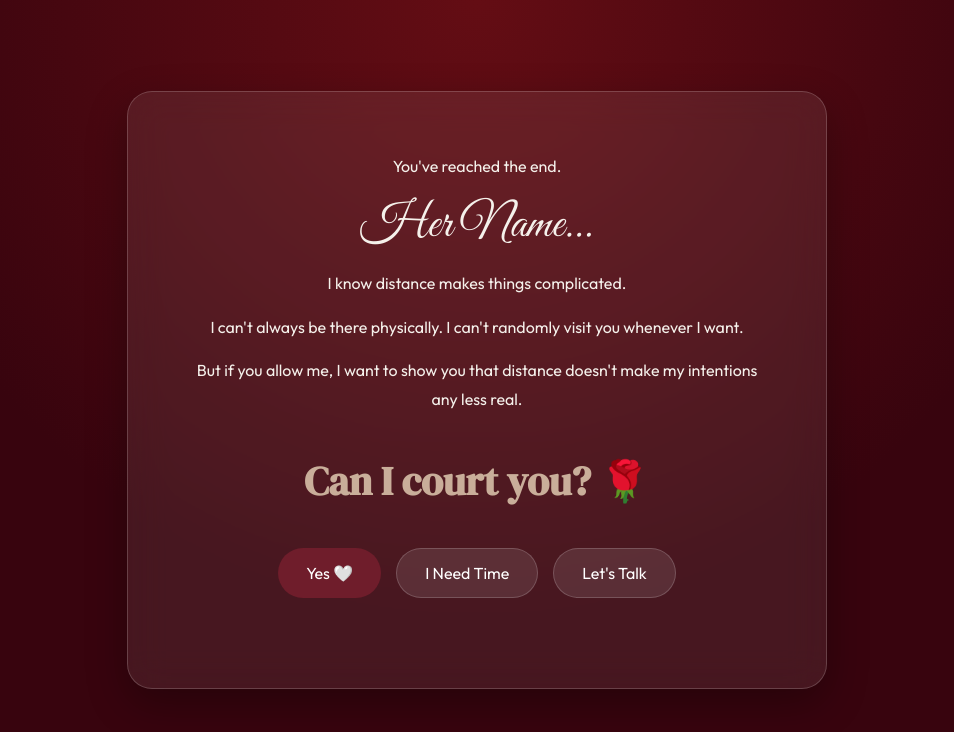
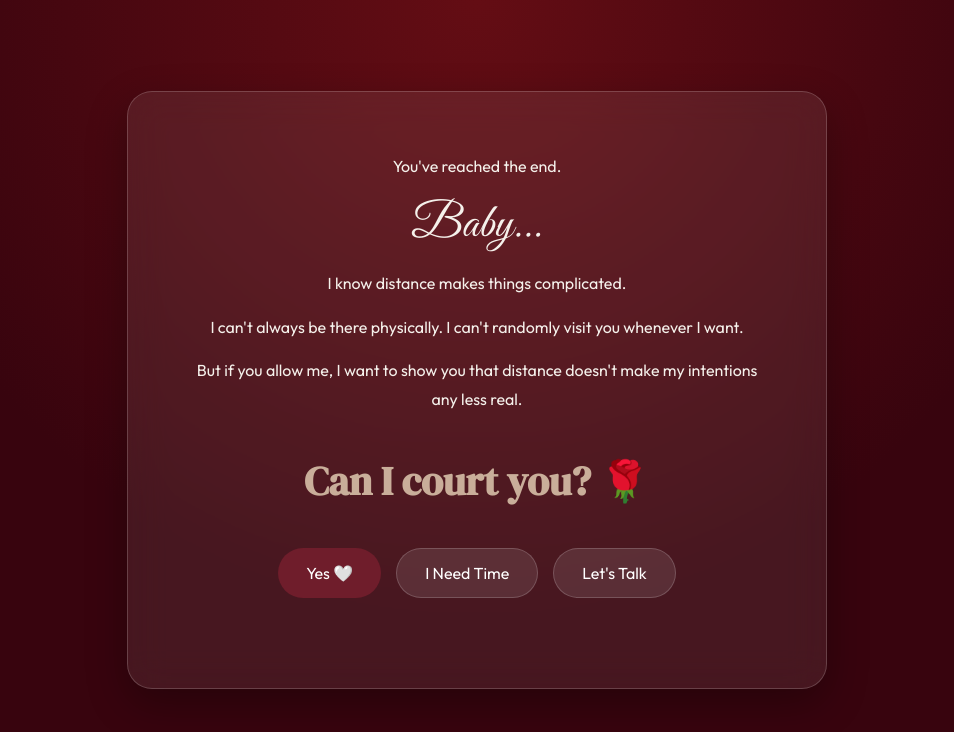
Before and after one commit to ace315/surprise.github.io, a plain HTML site: page 08-final-question.html in a window 1280 px wide. Shown: the whole page, without its empty margins (163-1117 px from the left). Drawn offline with Linux system fonts and the light colour scheme.

Commit message:
Change name from 'Her Name...' to 'Baby...'

```diff
--- a/08-final-question.html
+++ b/08-final-question.html
@@ -23,7 +23,7 @@
             <!-- CHANGE HER NAME -->
 
             <h1>
-                Her Name...
+                Baby...
             </h1>
 
 
```
